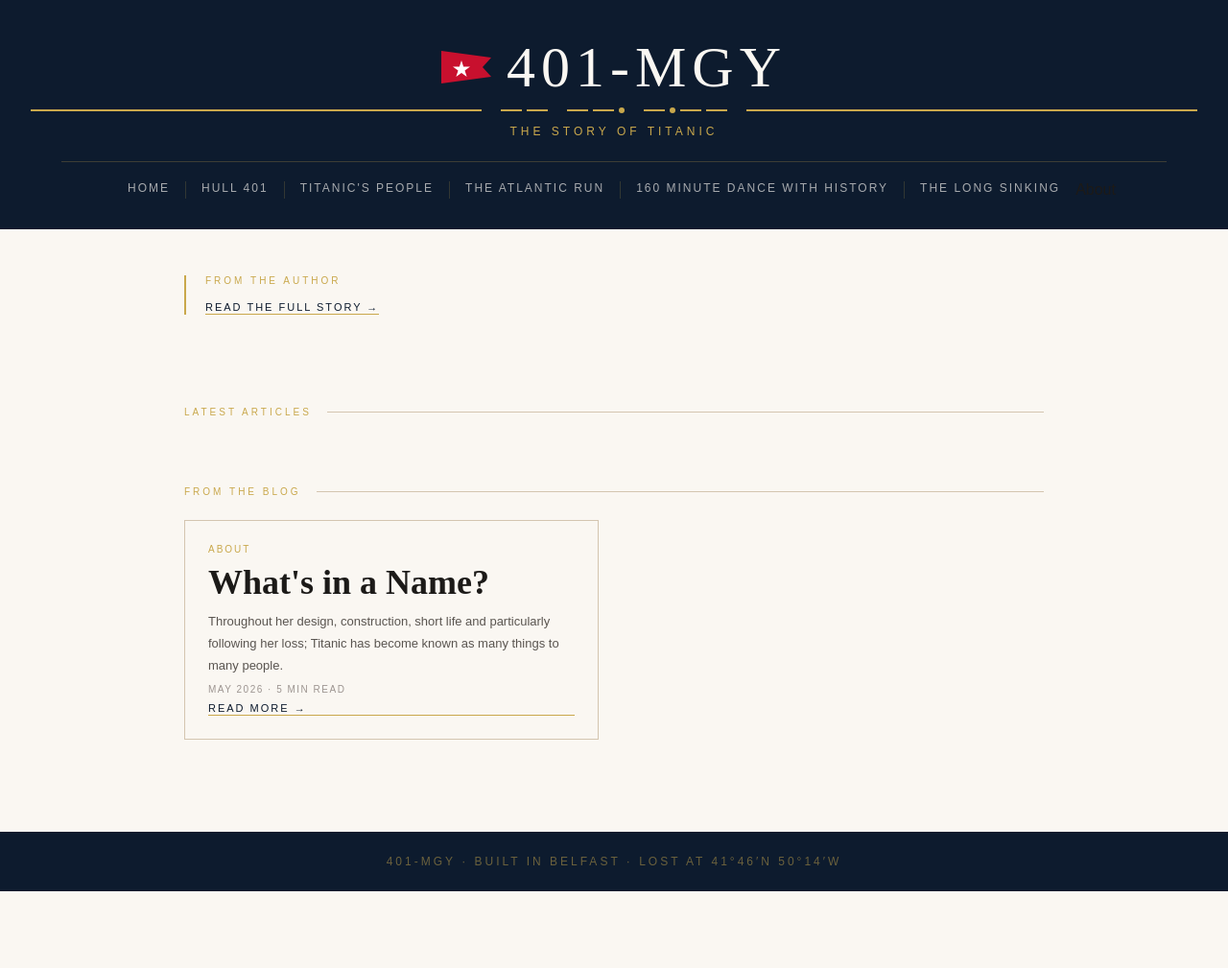
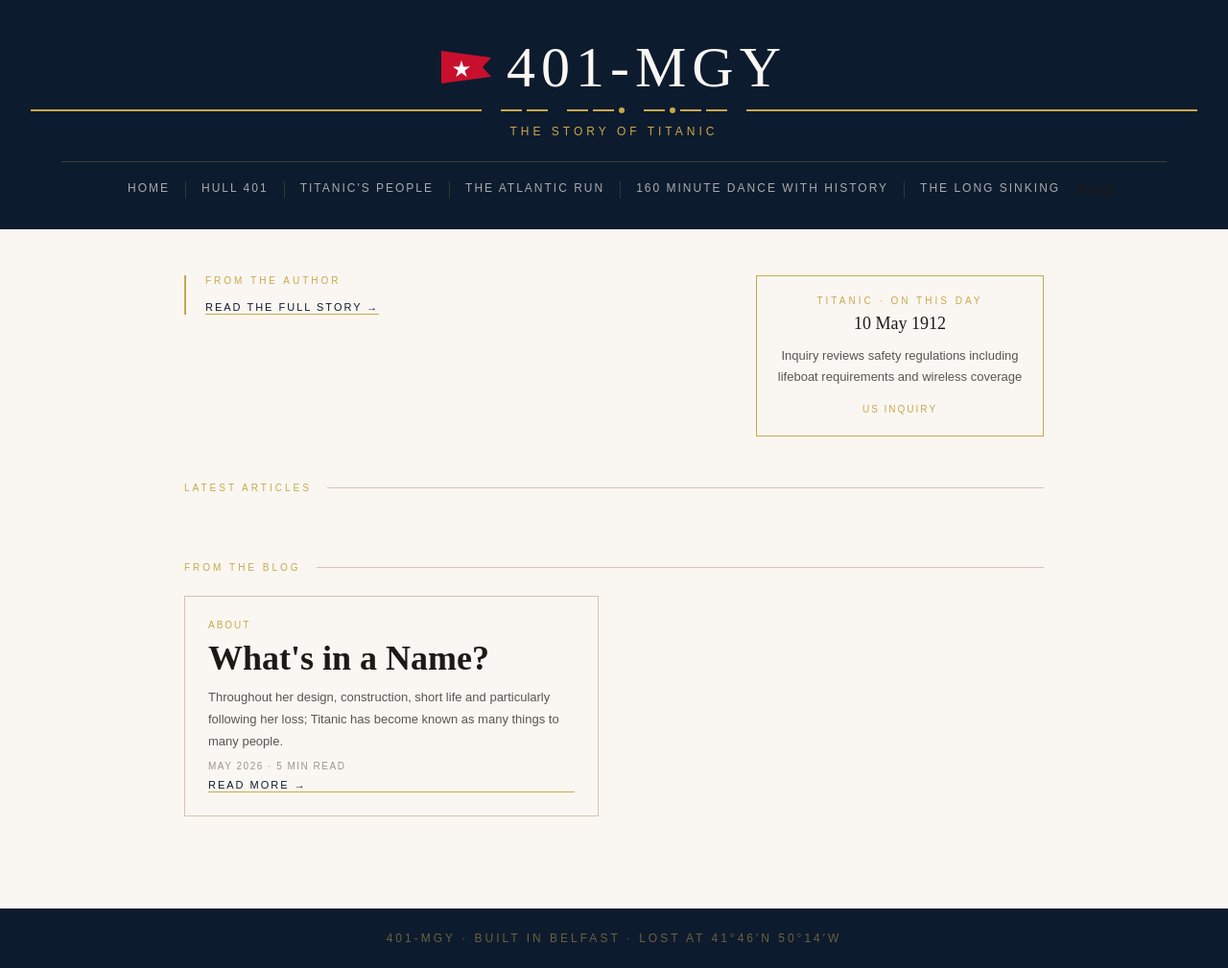
Before and after one commit to rodney1710/401MGY, a Jekyll site: the page built from index.md, in a window 1280 px wide. Shown: the whole page at 96% size. Built offline with Jekyll 4.4.1, drawn with Linux system fonts in a browser that asks for light colours; a style sheet for code colours, icons or effects is not loaded; before the commit the page ends 929 px from its top, so only the background shows below that; some of the changed lines change nothing that is shown.

Commit message:
Update onthisday.yml

```diff
--- a/_data/onthisday.yml
+++ b/_data/onthisday.yml
@@ -1,8 +1,4 @@
-- month: 1
-  day: 1
-  year: 1912
-  event: "White Star Line confirms Titanic's maiden voyage date as April 10th 1912"
-  category: "Voyage"
+# --- Voyage ---
 
 - month: 4
   day: 10
@@ -11,13 +7,133 @@
   category: "Voyage"
 
 - month: 4
+  day: 11
+  year: 1912
+  event: "Titanic departs Queenstown (Cobh), beginning her transatlantic crossing"
+  category: "Voyage"
+
+- month: 4
   day: 14
   year: 1912
-  event: "At 11:40pm ship's time, Titanic strikes the iceberg"
-  category: "The Sinking"
+  event: "Multiple ice warnings received from nearby ships via wireless"
+  category: "Voyage"
+
+- month: 4
+  day: 14
+  year: 1912
+  event: "Titanic strikes an iceberg at approximately 11:40 PM"
+  category: "Disaster"
+
+- month: 4
+  day: 15
+  year: 1912
+  event: "Titanic sinks at approximately 2:20 AM"
+  category: "Disaster"
+
+- month: 4
+  day: 15
+  year: 1912
+  event: "RMS Carpathia rescues survivors"
+  category: "Rescue"
+
+
+# --- US Inquiry (Key Testimony Days) ---
+
+- month: 4
+  day: 17
+  year: 1912
+  event: "U.S. Senate formally authorises investigation into Titanic disaster"
+  category: "US Inquiry"
+
+- month: 4
+  day: 19
+  year: 1912
+  event: "United States Inquiry begins; J. Bruce Ismay and Captain Arthur Rostron give early testimony"
+  category: "US Inquiry"  # [1](https://polarisprivacy-my.sharepoint.com/personal/rodneyburns_polarisprivacy_onmicrosoft_com/Documents/Microsoft%20Copilot%20Chat%20Files/BritishBOTInquiry1912.pdf)
+
+- month: 4
+  day: 19
+  year: 1912
+  event: "Wireless operations examined; Marconi and operator evidence discussed"
+  category: "US Inquiry"  # [1](https://polarisprivacy-my.sharepoint.com/personal/rodneyburns_polarisprivacy_onmicrosoft_com/Documents/Microsoft%20Copilot%20Chat%20Files/BritishBOTInquiry1912.pdf)
+
+- month: 4
+  day: 20
+  year: 1912
+  event: "Second Officer Charles Lightoller gives detailed testimony on lifeboats and evacuation"
+  category: "US Inquiry"  # [1](https://polarisprivacy-my.sharepoint.com/personal/rodneyburns_polarisprivacy_onmicrosoft_com/Documents/Microsoft%20Copilot%20Chat%20Files/BritishBOTInquiry1912.pdf)
+
+- month: 4
+  day: 21
+  year: 1912
+  event: "Crew and lookout testimony continues, including evidence on iceberg sighting conditions"
+  category: "US Inquiry"
+
+- month: 4
+  day: 23
+  year: 1912
+  event: "Testimony examines speed, ice warnings, and decision-making on bridge"
+  category: "US Inquiry"
+
+- month: 4
+  day: 25
+  year: 1912
+  event: "Californian crew and Captain Stanley Lord testimony raises controversy over nearby ship response"
+  category: "US Inquiry"  # [1](https://polarisprivacy-my.sharepoint.com/personal/rodneyburns_polarisprivacy_onmicrosoft_com/Documents/Microsoft%20Copilot%20Chat%20Files/BritishBOTInquiry1912.pdf)
+
+- month: 4
+  day: 30
+  year: 1912
+  event: "Further survivor testimony highlights lifeboat underloading and evacuation sequence"
+  category: "US Inquiry"
 
 - month: 5
-  day: 9
+  day: 10
   year: 1912
-  event: "New York held the funeral of First Class Passenger Isidor Straus."
-  category: "Aftermath"
+  event: "Inquiry reviews safety regulations including lifeboat requirements and wireless coverage"
+  category: "US Inquiry"
+
+- month: 5
+  day: 25
+  year: 1912
+  event: "United States Inquiry hearings conclude"
+  category: "US Inquiry"  # [1](https://polarisprivacy-my.sharepoint.com/personal/rodneyburns_polarisprivacy_onmicrosoft_com/Documents/Microsoft%20Copilot%20Chat%20Files/BritishBOTInquiry1912.pdf)
+
+- month: 5
+  day: 28
+  year: 1912
+  event: "U.S. Senate publishes final report on Titanic disaster"
+  category: "US Inquiry"
+
+
+# --- British Inquiry (Key Milestones & Focus Days) ---
+
+- month: 5
+  day: 2
+  year: 1912
+  event: "British Wreck Commissioner's Inquiry opens in London under Lord Mersey"
+  category: "British Inquiry"
+
+- month: 5
+  day: 6
+  year: 1912
+  event: "Senior surviving officers including Lightoller give evidence to British Inquiry"
+  category: "British Inquiry"
+
+- month: 5
+  day: 14
+  year: 1912
+  event: "Harland & Wolff representatives give technical evidence on ship design and compartments"
+  category: "British Inquiry"
+
+- month: 6
+  day: 12
+  year: 1912
+  event: "Evidence focuses on speed, ice navigation practices, and lookout procedures"
+  category: "British Inquiry"
+
+- month: 7
+  day: 30
+  year: 1912
+  event: "British Inquiry report released, recommending major maritime safety reforms"
+  category: "British Inquiry"
```
